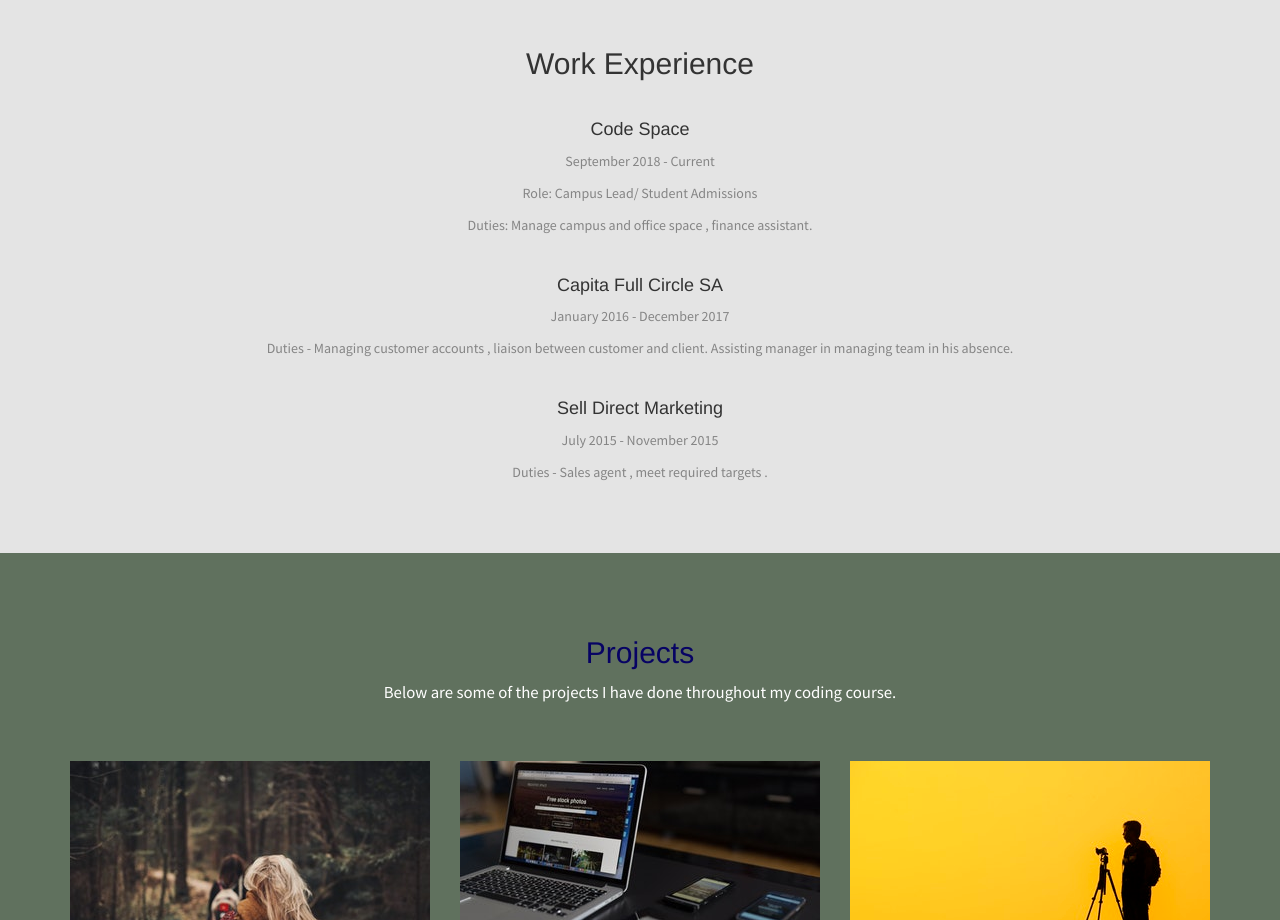
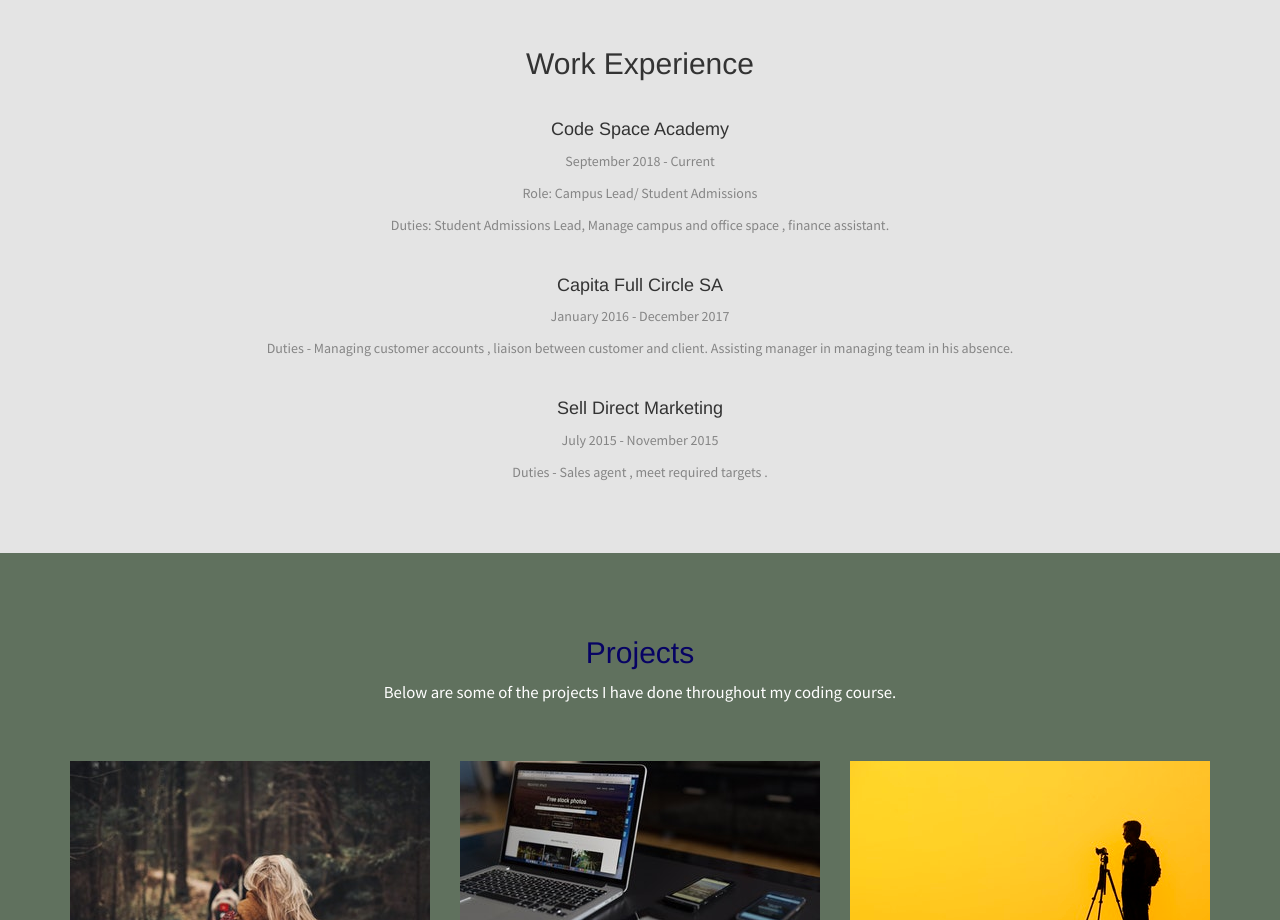
Before and after one commit to zaidabibi/updated, a plain HTML site: page index.html in a window 1280 px wide. Shown: the part 2320-3240 px from the top of the page. Drawn offline with Linux system fonts and the light colour scheme.

Commit message:
Updated role

```diff
--- a/index.html
+++ b/index.html
@@ -174,10 +174,10 @@ jQuery, React.js), Mongodb, MySQL</p>
 <br>
   <h2 class="text-center">Work Experience</h2>
   <br>
-  <h4 class="text-center">Code Space</h4>
+  <h4 class="text-center">Code Space Academy</h4>
   <p class="text-center">September 2018 - Current</p>
   <p class="text-center">Role: Campus Lead/ Student Admissions</p>
-  <p class="text-center">Duties: Manage campus and office space , finance assistant. </p>
+  <p class="text-center">Duties: Student Admissions Lead, Manage campus and office space , finance assistant. </p>
   <br>
   <h4 class="text-center">Capita Full Circle SA</h4>
   <p class="text-center">January 2016 - December 2017</p>
```
